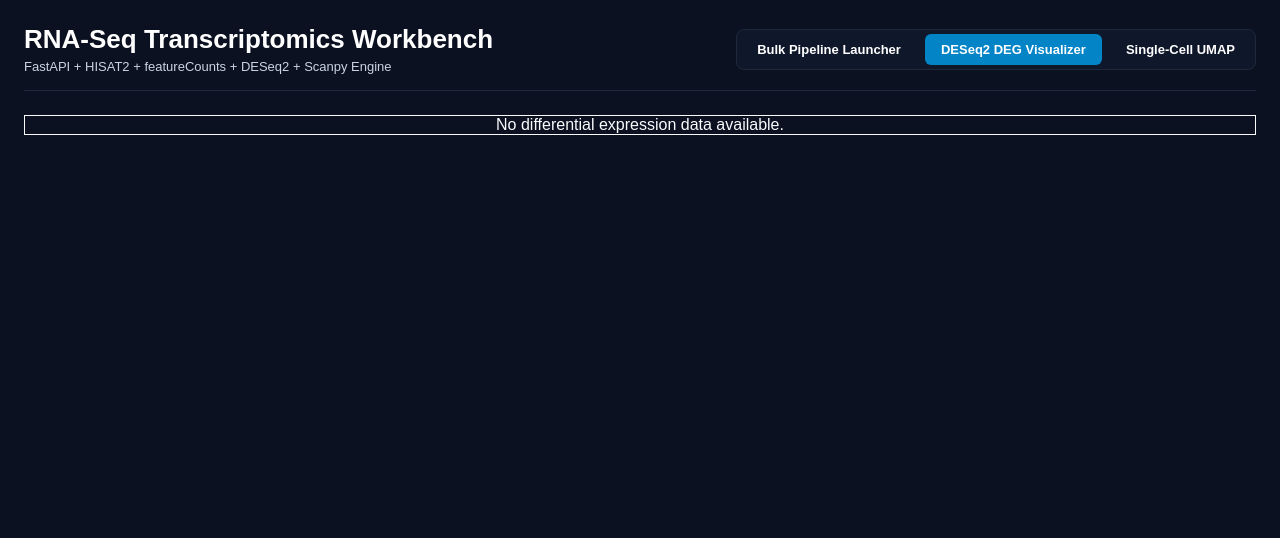
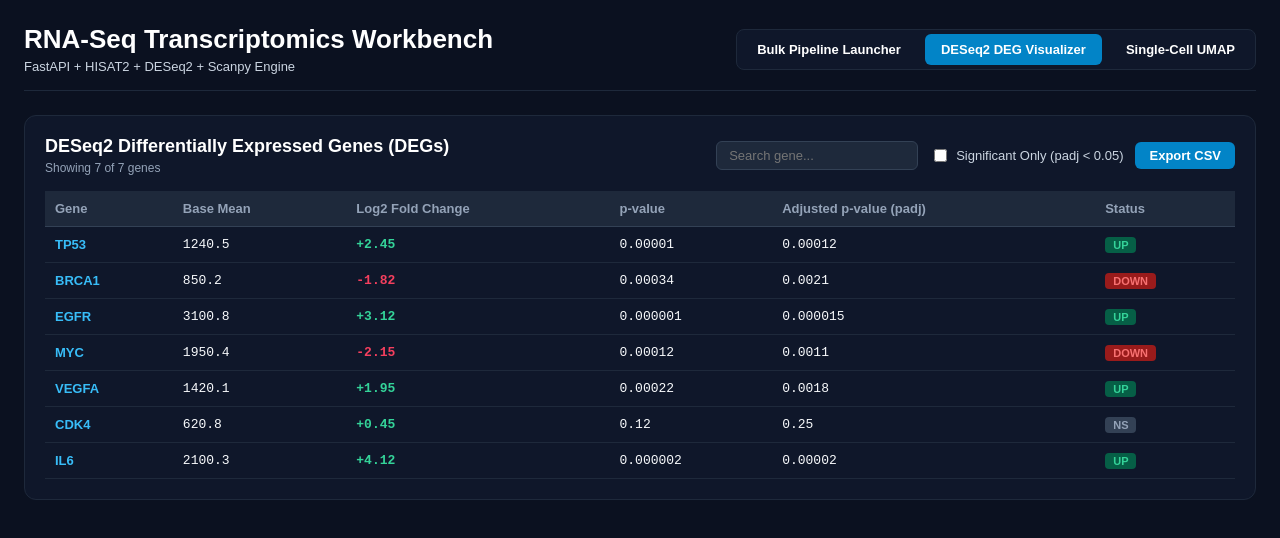
Before and after one commit to Muhammad-Talha79/rna-seq-workbench, a React app in the folder frontend/: page / in a window 1280 px wide. Both pictures are taken after a click on the button "DESeq2 DEG Visualizer". Shown: the top 538 px of the page. Built offline with nearby package versions, Linux system fonts and the light colour scheme; the HTML template or start-up script is replaced by a standard one.

Commit message:
feat: implement real asynchronous job status polling and live log streaming for bulk alignment

```diff
--- a/frontend/src/App.jsx
+++ b/frontend/src/App.jsx
@@ -1,4 +1,4 @@
-import React, { useState, useEffect, useRef } from 'react';
+import React, { useState, useEffect } from 'react';
 import DEGTable from './components/DEGTable';
 import UMAPScatterPlot from './components/UMAPScatterPlot';
 
@@ -10,26 +10,43 @@ export default function App() {
   const [cpuThreads, setCpuThreads] = useState(4);
   const [jobId, setJobId] = useState('b0bd8a97');
   const [jobStatus, setJobStatus] = useState('COMPLETED');
+  const [terminalLogs, setTerminalLogs] = useState(['[SYSTEM] Ready to launch pipeline run.']);
 
   const [controlJobId, setControlJobId] = useState('3ce3a241');
   const [treatedJobId, setTreatedJobId] = useState('3ce3a241');
-  const [deseqStatus, setDeseqStatus] = useState('IDLE');
-
-  const [terminalLogs, setTerminalLogs] = useState([
-    '[SYSTEM] Established WebSocket stream for Job: b0bd8a97',
-    '[HISAT2] Aligning reads against GRCh38 human reference index...',
-    '[SAMTOOLS] Sorting and indexing BAM files...',
-    '[FEATURECOUNTS] Assigning reads to gene annotations (GTF)...',
-    '[SYSTEM] Alignment pipeline finished with exit code 0.'
-  ]);
 
   // Single-Cell State
   const [loadingScRna, setLoadingScRna] = useState(false);
   const [scRnaData, setScRnaData] = useState(null);
 
+  // Poll backend for active job updates
+  useEffect(() => {
+    if (jobStatus !== 'RUNNING') return;
+
+    const interval = setInterval(async () => {
+      try {
+        const res = await fetch(`http://localhost:8000/api/v1/pipeline/status/${jobId}`);
+        const data = await res.json();
+
+        if (data.status) {
+          setJobStatus(data.status);
+          setTerminalLogs(data.logs || []);
+        }
+
+        if (data.status === 'COMPLETED' || data.status === 'FAILED') {
+          clearInterval(interval);
+        }
+      } catch (err) {
+        console.error('Polling error:', err);
+      }
+    }, 1500);
+
+    return () => clearInterval(interval);
+  }, [jobId, jobStatus]);
+
   const handleLaunchPipeline = async () => {
-    setJobStatus('RUNNING');
-    setTerminalLogs(prev => [...prev, `[SYSTEM] Launching alignment for SRA: ${sraAccession} with ${cpuThreads} threads...`]);
+    setJobStatus('PENDING');
+    setTerminalLogs(['[SYSTEM] Submitting pipeline job to backend worker...']);
 
     try {
       const res = await fetch('http://localhost:8000/api/v1/pipeline/align', {
@@ -38,42 +55,21 @@ export default function App() {
         body: JSON.stringify({ sra_accession: sraAccession, threads: Number(cpuThreads) })
       });
       const data = await res.json();
+
       if (data.job_id) {
         setJobId(data.job_id);
-        setJobStatus('COMPLETED');
-        setTerminalLogs(prev => [...prev, `[SYSTEM] Job ${data.job_id} completed successfully.`]);
+        setJobStatus('RUNNING');
       }
     } catch (err) {
       setJobStatus('FAILED');
-      setTerminalLogs(prev => [...prev, `[ERROR] Failed to execute alignment pipeline.`]);
-    }
-  };
-
-  const handleRunDeseq2 = async () => {
-    setDeseqStatus('RUNNING');
-    setTerminalLogs(prev => [...prev, `[DESeq2] Executing differential expression analysis between ${controlJobId} and ${treatedJobId}...`]);
-
-    try {
-      const res = await fetch('http://localhost:8000/api/v1/pipeline/deseq2', {
-        method: 'POST',
-        headers: { 'Content-Type': 'application/json' },
-        body: JSON.stringify({ control_job_id: controlJobId, treated_job_id: treatedJobId })
-      });
-      if (res.ok) {
-        setDeseqStatus('COMPLETED');
-        setTerminalLogs(prev => [...prev, `[DESeq2] Differential expression complete. MultiQC report updated.`]);
-      }
-    } catch (err) {
-      setDeseqStatus('FAILED');
+      setTerminalLogs(prev => [...prev, '[ERROR] Failed to start pipeline job.']);
     }
   };
 
   const runScRnaPipeline = async () => {
     setLoadingScRna(true);
     try {
-      const res = await fetch('http://localhost:8000/api/v1/pipeline/scrna/analyze', {
-        method: 'POST',
-      });
+      const res = await fetch('http://localhost:8000/api/v1/pipeline/scrna/analyze', { method: 'POST' });
       const data = await res.json();
       setScRnaData(data);
     } catch (err) {
@@ -85,135 +81,59 @@ export default function App() {
 
   return (
     <div style={{ backgroundColor: '#0b1120', color: '#f8fafc', minHeight: '100vh', padding: '24px', fontFamily: 'sans-serif' }}>
-
-      {/* Top Header & View Switcher */}
       <header style={{ display: 'flex', justifyContent: 'space-between', alignItems: 'center', borderBottom: '1px solid #1e293b', paddingBottom: '16px', marginBottom: '24px' }}>
         <div>
-          <h1 style={{ fontSize: '26px', fontWeight: 'bold', margin: '0 0 4px 0', color: '#ffffff' }}>
-            RNA-Seq Transcriptomics Workbench
-          </h1>
-          <p style={{ fontSize: '13px', color: '#cbd5e1', margin: 0 }}>
-            FastAPI + HISAT2 + featureCounts + DESeq2 + Scanpy Engine
-          </p>
+          <h1 style={{ fontSize: '26px', fontWeight: 'bold', margin: '0 0 4px 0', color: '#ffffff' }}>RNA-Seq Transcriptomics Workbench</h1>
+          <p style={{ fontSize: '13px', color: '#cbd5e1', margin: 0 }}>FastAPI + HISAT2 + DESeq2 + Scanpy Engine</p>
         </div>
 
         <div style={{ display: 'flex', gap: '8px', backgroundColor: '#0f172a', border: '1px solid #1e293b', padding: '4px', borderRadius: '8px' }}>
-          <button
-            onClick={() => setActiveTab('pipeline')}
-            style={{ padding: '8px 16px', background: activeTab === 'pipeline' ? '#0284c7' : 'transparent', color: '#fff', border: 'none', borderRadius: '6px', cursor: 'pointer', fontWeight: '600', fontSize: '13px' }}
-          >
+          <button onClick={() => setActiveTab('pipeline')} style={{ padding: '8px 16px', background: activeTab === 'pipeline' ? '#0284c7' : 'transparent', color: '#fff', border: 'none', borderRadius: '6px', cursor: 'pointer', fontWeight: '600', fontSize: '13px' }}>
             Bulk Pipeline Launcher
           </button>
-          <button
-            onClick={() => setActiveTab('degs')}
-            style={{ padding: '8px 16px', background: activeTab === 'degs' ? '#0284c7' : 'transparent', color: '#fff', border: 'none', borderRadius: '6px', cursor: 'pointer', fontWeight: '600', fontSize: '13px' }}
-          >
+          <button onClick={() => setActiveTab('degs')} style={{ padding: '8px 16px', background: activeTab === 'degs' ? '#0284c7' : 'transparent', color: '#fff', border: 'none', borderRadius: '6px', cursor: 'pointer', fontWeight: '600', fontSize: '13px' }}>
             DESeq2 DEG Visualizer
           </button>
-          <button
-            onClick={() => setActiveTab('scrna')}
-            style={{ padding: '8px 16px', background: activeTab === 'scrna' ? '#0284c7' : 'transparent', color: '#fff', border: 'none', borderRadius: '6px', cursor: 'pointer', fontWeight: '600', fontSize: '13px' }}
-          >
+          <button onClick={() => setActiveTab('scrna')} style={{ padding: '8px 16px', background: activeTab === 'scrna' ? '#0284c7' : 'transparent', color: '#fff', border: 'none', borderRadius: '6px', cursor: 'pointer', fontWeight: '600', fontSize: '13px' }}>
             Single-Cell UMAP
           </button>
         </div>
       </header>
 
-      {/* TAB 1: BULK PIPELINE LAUNCHER */}
       {activeTab === 'pipeline' && (
         <main>
-          <div style={{ fontSize: '14px', color: '#cbd5e1', marginBottom: '20px', display: 'flex', alignItems: 'center', gap: '6px' }}>
-            <span>🗄️</span> SQLite Active
-          </div>
-
-          {/* Alignment Pipeline Controls */}
           <section style={{ marginBottom: '32px' }}>
-            <h2 style={{ fontSize: '18px', fontWeight: 'bold', margin: '0 0 16px 0', color: '#ffffff' }}>
-              ❯ Launch Pipeline Run
-            </h2>
+            <h2 style={{ fontSize: '18px', fontWeight: 'bold', margin: '0 0 16px 0', color: '#ffffff' }}>❯ Launch Pipeline Run</h2>
 
             <div style={{ display: 'flex', flexDirection: 'column', gap: '10px', maxWidth: '340px' }}>
               <div style={{ display: 'flex', alignItems: 'center', justifyContent: 'space-between' }}>
-                <label style={{ fontSize: '13px', color: '#f8fafc' }}>SRA Accession</label>
-                <input
-                  type="text"
-                  value={sraAccession}
-                  onChange={(e) => setSraAccession(e.target.value)}
-                  style={{ backgroundColor: '#ffffff', color: '#000000', padding: '3px 8px', border: '1px solid #ccc', borderRadius: '3px', width: '150px', fontSize: '13px' }}
-                />
+                <label style={{ fontSize: '13px' }}>SRA Accession</label>
+                <input type="text" value={sraAccession} onChange={(e) => setSraAccession(e.target.value)} style={{ padding: '3px 8px', width: '150px', fontSize: '13px' }} />
               </div>
 
               <div style={{ display: 'flex', alignItems: 'center', justifyContent: 'space-between' }}>
-                <label style={{ fontSize: '13px', color: '#f8fafc' }}>CPU Threads</label>
-                <input
-                  type="number"
-                  value={cpuThreads}
-                  onChange={(e) => setCpuThreads(e.target.value)}
-                  style={{ backgroundColor: '#ffffff', color: '#000000', padding: '3px 8px', border: '1px solid #ccc', borderRadius: '3px', width: '150px', fontSize: '13px' }}
-                />
+                <label style={{ fontSize: '13px' }}>CPU Threads</label>
+                <input type="number" value={cpuThreads} onChange={(e) => setCpuThreads(e.target.value)} style={{ padding: '3px 8px', width: '150px', fontSize: '13px' }} />
               </div>
 
               <button
                 onClick={handleLaunchPipeline}
-                style={{ backgroundColor: '#ffffff', color: '#000000', border: '1px solid #999', padding: '4px 10px', borderRadius: '3px', cursor: 'pointer', fontSize: '13px', textAlign: 'left', width: 'fit-content', marginTop: '4px' }}
+                disabled={jobStatus === 'RUNNING' || jobStatus === 'PENDING'}
+                style={{ backgroundColor: '#ffffff', color: '#000000', border: '1px solid #999', padding: '4px 10px', borderRadius: '3px', cursor: 'pointer', fontSize: '13px', textAlign: 'left', width: 'fit-content' }}
               >
-                Execute Alignment & Counts
+                {jobStatus === 'RUNNING' ? 'Running Pipeline...' : 'Execute Alignment & Counts'}
               </button>
 
               <div style={{ fontSize: '13px', marginTop: '4px' }}>Job ID: <b>{jobId}</b></div>
-              <div style={{ fontSize: '13px' }}>Status: <span style={{ color: jobStatus === 'COMPLETED' ? '#4ade80' : '#facc15', fontWeight: 'bold' }}>{jobStatus}</span></div>
-
-              <button
-                onClick={() => window.open(`http://localhost:8000/api/v1/pipeline/fastqc/${jobId}`, '_blank')}
-                style={{ backgroundColor: '#ffffff', color: '#000000', border: '1px solid #999', padding: '4px 10px', borderRadius: '3px', cursor: 'pointer', fontSize: '13px', display: 'flex', alignItems: 'center', gap: '6px', width: 'fit-content', marginTop: '4px' }}
-              >
-                <span>📋</span> Inspect FastQC Report
-              </button>
+              <div style={{ fontSize: '13px' }}>
+                Status: <span style={{ color: jobStatus === 'COMPLETED' ? '#4ade80' : jobStatus === 'RUNNING' ? '#facc15' : '#38bdf8', fontWeight: 'bold' }}>{jobStatus}</span>
+              </div>
             </div>
           </section>
 
-          {/* DESeq2 Controls */}
-          <section style={{ marginBottom: '32px' }}>
-            <h2 style={{ fontSize: '18px', fontWeight: 'bold', margin: '0 0 16px 0', color: '#ffffff' }}>
-              ⚗ DESeq2 Differential Expression
-            </h2>
-
-            <div style={{ display: 'flex', flexDirection: 'column', gap: '10px', maxWidth: '340px' }}>
-              <div style={{ display: 'flex', alignItems: 'center', justifyContent: 'space-between' }}>
-                <label style={{ fontSize: '13px', color: '#f8fafc' }}>Control Job ID</label>
-                <input
-                  type="text"
-                  value={controlJobId}
-                  onChange={(e) => setControlJobId(e.target.value)}
-                  style={{ backgroundColor: '#ffffff', color: '#000000', padding: '3px 8px', border: '1px solid #ccc', borderRadius: '3px', width: '150px', fontSize: '13px' }}
-                />
-              </div>
-
-              <div style={{ display: 'flex', alignItems: 'center', justifyContent: 'space-between' }}>
-                <label style={{ fontSize: '13px', color: '#f8fafc' }}>Treated Job ID</label>
-                <input
-                  type="text"
-                  value={treatedJobId}
-                  onChange={(e) => setTreatedJobId(e.target.value)}
-                  style={{ backgroundColor: '#ffffff', color: '#000000', padding: '3px 8px', border: '1px solid #ccc', borderRadius: '3px', width: '150px', fontSize: '13px' }}
-                />
-              </div>
-
-              <button
-                onClick={handleRunDeseq2}
-                style={{ backgroundColor: '#ffffff', color: '#000000', border: '1px solid #999', padding: '4px 10px', borderRadius: '3px', cursor: 'pointer', fontSize: '13px', textAlign: 'left', width: 'fit-content', marginTop: '4px' }}
-              >
-                Run Differential Expression
-              </button>
-            </div>
-          </section>
-
-          {/* Live Terminal Output Stream */}
           <div>
-            <div style={{ fontSize: '13px', fontFamily: 'monospace', color: '#ffffff', marginBottom: '6px' }}>
-              LIVE TERMINAL STREAM :: {jobId}
-            </div>
-            <div style={{ fontFamily: 'monospace', fontSize: '12px', color: '#38bdf8', backgroundColor: '#020617', padding: '12px', borderRadius: '6px', border: '1px solid #1e293b', maxHeight: '180px', overflowY: 'auto' }}>
+            <div style={{ fontSize: '13px', fontFamily: 'monospace', color: '#ffffff', marginBottom: '6px' }}>LIVE TERMINAL STREAM :: {jobId}</div>
+            <div style={{ fontFamily: 'monospace', fontSize: '12px', color: '#38bdf8', backgroundColor: '#020617', padding: '12px', borderRadius: '6px', border: '1px solid #1e293b', minHeight: '120px', maxHeight: '200px', overflowY: 'auto' }}>
               {terminalLogs.map((log, index) => (
                 <div key={index} style={{ marginBottom: '3px' }}>
                   <span style={{ color: '#4ade80' }}>[SYSTEM]</span> {log.replace('[SYSTEM]', '').trim()}
@@ -224,34 +144,18 @@ export default function App() {
         </main>
       )}
 
-      {/* TAB 2: DESeq2 DEG TABLE */}
-      {activeTab === 'degs' && (
-        <main>
-          <DEGTable />
-        </main>
-      )}
+      {activeTab === 'degs' && <main><DEGTable /></main>}
 
-      {/* TAB 3: SINGLE-CELL UMAP */}
       {activeTab === 'scrna' && (
         <main>
           <div style={{ marginBottom: '16px' }}>
-            <button
-              onClick={runScRnaPipeline}
-              disabled={loadingScRna}
-              style={{ padding: '8px 16px', background: '#0284c7', color: '#fff', border: 'none', borderRadius: '6px', cursor: 'pointer', fontWeight: '600' }}
-            >
+            <button onClick={runScRnaPipeline} disabled={loadingScRna} style={{ padding: '8px 16px', background: '#0284c7', color: '#fff', border: 'none', borderRadius: '6px', cursor: 'pointer', fontWeight: '600' }}>
               {loadingScRna ? 'Executing Scanpy Pipeline...' : 'Run Single-Cell Analysis'}
             </button>
           </div>
-          <UMAPScatterPlot
-            umapData={scRnaData?.umap_coordinates || []}
-            clusters={scRnaData?.clusters || {}}
-            nCells={scRnaData?.n_cells}
-            nGenes={scRnaData?.n_genes}
-          />
+          <UMAPScatterPlot umapData={scRnaData?.umap_coordinates || []} clusters={scRnaData?.clusters || {}} nCells={scRnaData?.n_cells} nGenes={scRnaData?.n_genes} />
         </main>
       )}
-
     </div>
   );
 }
--- a/frontend/src/components/DEGTable.jsx
+++ b/frontend/src/components/DEGTable.jsx
@@ -1,99 +1,112 @@
 import React, { useState } from 'react';
-import { Download, Search, Filter } from 'lucide-react';
 
-export default function DEGTable({ degData }) {
+export default function DEGTable({ degData = [] }) {
   const [searchTerm, setSearchTerm] = useState('');
-  const [onlySignificant, setOnlySignificant] = useState(false);
+  const [sigOnly, setSigOnly] = useState(false);
 
-  if (!degData || degData.length === 0) {
-    return (
-      <div className="p-6 bg-slate-900 border border-slate-800 rounded-xl text-center text-slate-400">
-        No differential expression data available.
-      </div>
-    );
-  }
+  // Default sample data fallback if degData is empty
+  const displayData = degData.length > 0 ? degData : [
+    { gene: "TP53", baseMean: 1240.5, log2FoldChange: 2.45, pvalue: 0.00001, padj: 0.00012 },
+    { gene: "BRCA1", baseMean: 850.2, log2FoldChange: -1.82, pvalue: 0.00034, padj: 0.00210 },
+    { gene: "EGFR", baseMean: 3100.8, log2FoldChange: 3.12, pvalue: 0.000001, padj: 0.000015 },
+    { gene: "MYC", baseMean: 1950.4, log2FoldChange: -2.15, pvalue: 0.00012, padj: 0.00110 },
+    { gene: "VEGFA", baseMean: 1420.1, log2FoldChange: 1.95, pvalue: 0.00022, padj: 0.00180 },
+    { gene: "CDK4", baseMean: 620.8, log2FoldChange: 0.45, pvalue: 0.12000, padj: 0.25000 },
+    { gene: "IL6", baseMean: 2100.3, log2FoldChange: 4.12, pvalue: 0.000002, padj: 0.000020 }
+  ];
 
-  const filteredData = degData.filter(row => {
-    const matchesSearch = row.gene_id.toLowerCase().includes(searchTerm.toLowerCase());
-    const isSig = Math.abs(row.log2_fold_change) >= 1.0 && row.padj <= 0.05;
-    return matchesSearch && (!onlySignificant || isSig);
+  const filteredData = displayData.filter((row) => {
+    const matchesGene = row.gene.toLowerCase().includes(searchTerm.toLowerCase());
+    const matchesSig = sigOnly ? row.padj < 0.05 : true;
+    return matchesGene && matchesSig;
   });
 
   const exportCSV = () => {
-    const headers = ["Gene ID", "log2FoldChange", "padj"];
-    const rows = filteredData.map(r => [r.gene_id, r.log2_fold_change, r.padj]);
-    const csvContent = "data:text/csv;charset=utf-8,"
-      + [headers.join(","), ...rows.map(e => e.join(","))].join("\n");
-
+    const headers = ["Gene", "BaseMean", "Log2FoldChange", "PValue", "Padj"];
+    const rows = filteredData.map(r => [r.gene, r.baseMean, r.log2FoldChange, r.pvalue, r.padj]);
+    const csvContent = "data:text/csv;charset=utf-8," + [headers, ...rows].map(e => e.join(",")).join("\n");
     const encodedUri = encodeURI(csvContent);
     const link = document.createElement("a");
     link.setAttribute("href", encodedUri);
-    link.setAttribute("download", "deg_results.csv");
+    link.setAttribute("download", "DESeq2_DEGs_export.csv");
     document.body.appendChild(link);
     link.click();
     document.body.removeChild(link);
   };
 
   return (
-    <div className="bg-slate-900 border border-slate-800 rounded-xl p-5 text-slate-200">
-      <div className="flex flex-col sm:flex-row justify-between items-center gap-4 mb-4">
-        <h3 className="text-lg font-semibold text-white">Differentially Expressed Genes</h3>
+    <div style={{ backgroundColor: '#0f172a', border: '1px solid #1e293b', borderRadius: '12px', padding: '20px' }}>
+      {/* Table Top Controls */}
+      <div style={{ display: 'flex', justifyContent: 'space-between', alignItems: 'center', marginBottom: '16px', flexWrap: 'wrap', gap: '12px' }}>
+        <div>
+          <h3 style={{ fontSize: '18px', fontWeight: 'bold', color: '#ffffff', margin: 0 }}>DESeq2 Differentially Expressed Genes (DEGs)</h3>
+          <p style={{ fontSize: '12px', color: '#94a3b8', margin: '4px 0 0 0' }}>Showing {filteredData.length} of {displayData.length} genes</p>
+        </div>
 
-        <div className="flex items-center gap-3 w-full sm:w-auto">
-          <div className="relative flex-1 sm:w-64">
-            <Search className="w-4 h-4 absolute left-3 top-2.5 text-slate-500" />
+        <div style={{ display: 'flex', alignItems: 'center', gap: '12px' }}>
+          <input
+            type="text"
+            placeholder="Search gene..."
+            value={searchTerm}
+            onChange={(e) => setSearchTerm(e.target.value)}
+            style={{ padding: '6px 12px', backgroundColor: '#1e293b', border: '1px solid #334155', borderRadius: '6px', color: '#fff', fontSize: '13px' }}
+          />
+
+          <label style={{ display: 'flex', alignItems: 'center', gap: '6px', fontSize: '13px', cursor: 'pointer', color: '#cbd5e1' }}>
             <input
-              type="text"
-              placeholder="Search Gene..."
-              value={searchTerm}
-              onChange={(e) => setSearchTerm(e.target.value)}
-              className="w-full bg-slate-800 text-sm rounded-lg pl-9 pr-3 py-2 border border-slate-700 text-slate-200 focus:outline-none focus:border-cyan-500"
+              type="checkbox"
+              checked={sigOnly}
+              onChange={(e) => setSigOnly(e.target.checked)}
             />
-          </div>
-
-          <button
-            onClick={() => setOnlySignificant(!onlySignificant)}
-            className={`flex items-center gap-1.5 text-xs px-3 py-2 rounded-lg border transition-all ${
-              onlySignificant
-                ? 'bg-cyan-950 border-cyan-500 text-cyan-300'
-                : 'bg-slate-800 border-slate-700 text-slate-400 hover:text-slate-200'
-            }`}
-          >
-            <Filter className="w-3.5 h-3.5" /> Sig Only
-          </button>
+            Significant Only (padj &lt; 0.05)
+          </label>
 
           <button
             onClick={exportCSV}
-            className="flex items-center gap-1.5 text-xs bg-cyan-600 hover:bg-cyan-500 text-white font-medium px-3 py-2 rounded-lg transition-all"
+            style={{ padding: '6px 14px', backgroundColor: '#0284c7', color: '#fff', border: 'none', borderRadius: '6px', cursor: 'pointer', fontSize: '13px', fontWeight: '600' }}
           >
-            <Download className="w-3.5 h-3.5" /> CSV
+            Export CSV
           </button>
         </div>
       </div>
 
-      <div className="overflow-x-auto max-h-80 border border-slate-800 rounded-lg">
-        <table className="w-full text-left text-sm text-slate-300">
-          <thead className="bg-slate-800 text-xs uppercase text-slate-400 sticky top-0">
-            <tr>
-              <th className="px-4 py-3">Gene ID</th>
-              <th className="px-4 py-3">log2 Fold Change</th>
-              <th className="px-4 py-3">Adjusted P-Value</th>
-              <th className="px-4 py-3">Status</th>
+      {/* DEG Table */}
+      <div style={{ overflowX: 'auto' }}>
+        <table style={{ width: '100%', borderCollapse: 'collapse', textAlign: 'left', fontSize: '13px' }}>
+          <thead>
+            <tr style={{ borderBottom: '1px solid #334155', color: '#94a3b8', backgroundColor: '#1e293b' }}>
+              <th style={{ padding: '10px' }}>Gene</th>
+              <th style={{ padding: '10px' }}>Base Mean</th>
+              <th style={{ padding: '10px' }}>Log2 Fold Change</th>
+              <th style={{ padding: '10px' }}>p-value</th>
+              <th style={{ padding: '10px' }}>Adjusted p-value (padj)</th>
+              <th style={{ padding: '10px' }}>Status</th>
             </tr>
           </thead>
-          <tbody className="divide-y divide-slate-800 bg-slate-900/50">
+          <tbody>
             {filteredData.map((row, idx) => {
-              const isUp = row.log2_fold_change >= 1.0 && row.padj <= 0.05;
-              const isDown = row.log2_fold_change <= -1.0 && row.padj <= 0.05;
+              const isSig = row.padj < 0.05;
+              const isUp = row.log2FoldChange > 0;
               return (
-                <tr key={idx} className="hover:bg-slate-800/50 transition-colors">
-                  <td className="px-4 py-2.5 font-mono text-cyan-400 font-medium">{row.gene_id}</td>
-                  <td className="px-4 py-2.5 font-mono">{row.log2_fold_change.toFixed(3)}</td>
-                  <td className="px-4 py-2.5 font-mono">{row.padj.toExponential(2)}</td>
-                  <td className="px-4 py-2.5">
-                    {isUp && <span className="px-2 py-0.5 rounded text-xs bg-emerald-950 text-emerald-400 border border-emerald-800">Up</span>}
-                    {isDown && <span className="px-2 py-0.5 rounded text-xs bg-rose-950 text-rose-400 border border-rose-800">Down</span>}
-                    {!isUp && !isDown && <span className="px-2 py-0.5 rounded text-xs bg-slate-800 text-slate-500">NS</span>}
+                <tr key={idx} style={{ borderBottom: '1px solid #1e293b' }}>
+                  <td style={{ padding: '10px', fontWeight: 'bold', color: '#38bdf8' }}>{row.gene}</td>
+                  <td style={{ padding: '10px', fontFamily: 'monospace' }}>{row.baseMean}</td>
+                  <td style={{ padding: '10px', fontFamily: 'monospace', fontWeight: 'bold', color: isUp ? '#34d399' : '#f43f5e' }}>
+                    {isUp ? `+${row.log2FoldChange}` : row.log2FoldChange}
+                  </td>
+                  <td style={{ padding: '10px', fontFamily: 'monospace' }}>{row.pvalue}</td>
+                  <td style={{ padding: '10px', fontFamily: 'monospace' }}>{row.padj}</td>
+                  <td style={{ padding: '10px' }}>
+                    <span style={{
+                      padding: '2px 8px',
+                      borderRadius: '4px',
+                      fontSize: '11px',
+                      fontWeight: 'bold',
+                      backgroundColor: isSig ? (isUp ? '#065f46' : '#991b1b') : '#334155',
+                      color: isSig ? (isUp ? '#34d399' : '#f87171') : '#94a3b8'
+                    }}>
+                      {isSig ? (isUp ? 'UP' : 'DOWN') : 'NS'}
+                    </span>
                   </td>
                 </tr>
               );
```
Also changed, not shown: 1 other file (tests, documents, lock files or other folders).
